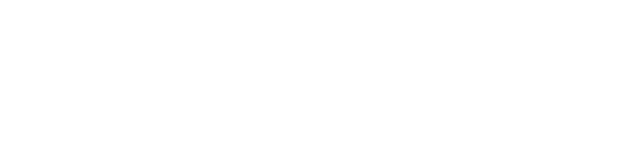
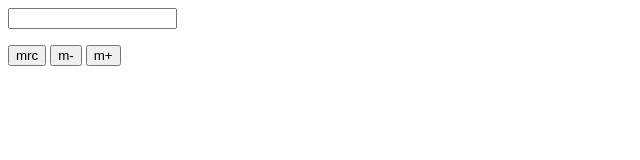
Before and after one commit to windogedeveloper/calculator, a plain HTML site: page index.html in a window 1280 px wide. Shown: the whole page, without its empty margins (0-640 px from the left). Drawn offline with Linux system fonts and the light colour scheme.

Commit message:
Created divisions and made memory buttons

```diff
--- a/index.html
+++ b/index.html
@@ -3,17 +3,17 @@
 <head>
 <meta charset="UTF-8">
 <title>Calculator</title>
-<!--Stylesheet-->
 <link rel="stylesheet" type="text/css" href="calculator.css">
-<!--JavaScript-->
 <script type="text/javascript" src="calculator.js"></script>
 </head>
 
 <body>
-<!--Add your HTML here-->
-
-
-
-
+		<div class="box">
+				<div class="display"> <input type="text" readonly size ="18" id="d"></div>
+						<div class="keys">
+								<p>
+										<input type="button" class="button function" value="mrc" onClick="alert('Not yet implemented')">
+										<input type="button" class="button function" value="m-" onClick="alert('Not yet implemented')">
+										<input type="button" class="button function" value="m+" onClick="alert('Not yet implemented')">
 </body>
 </html>
```
